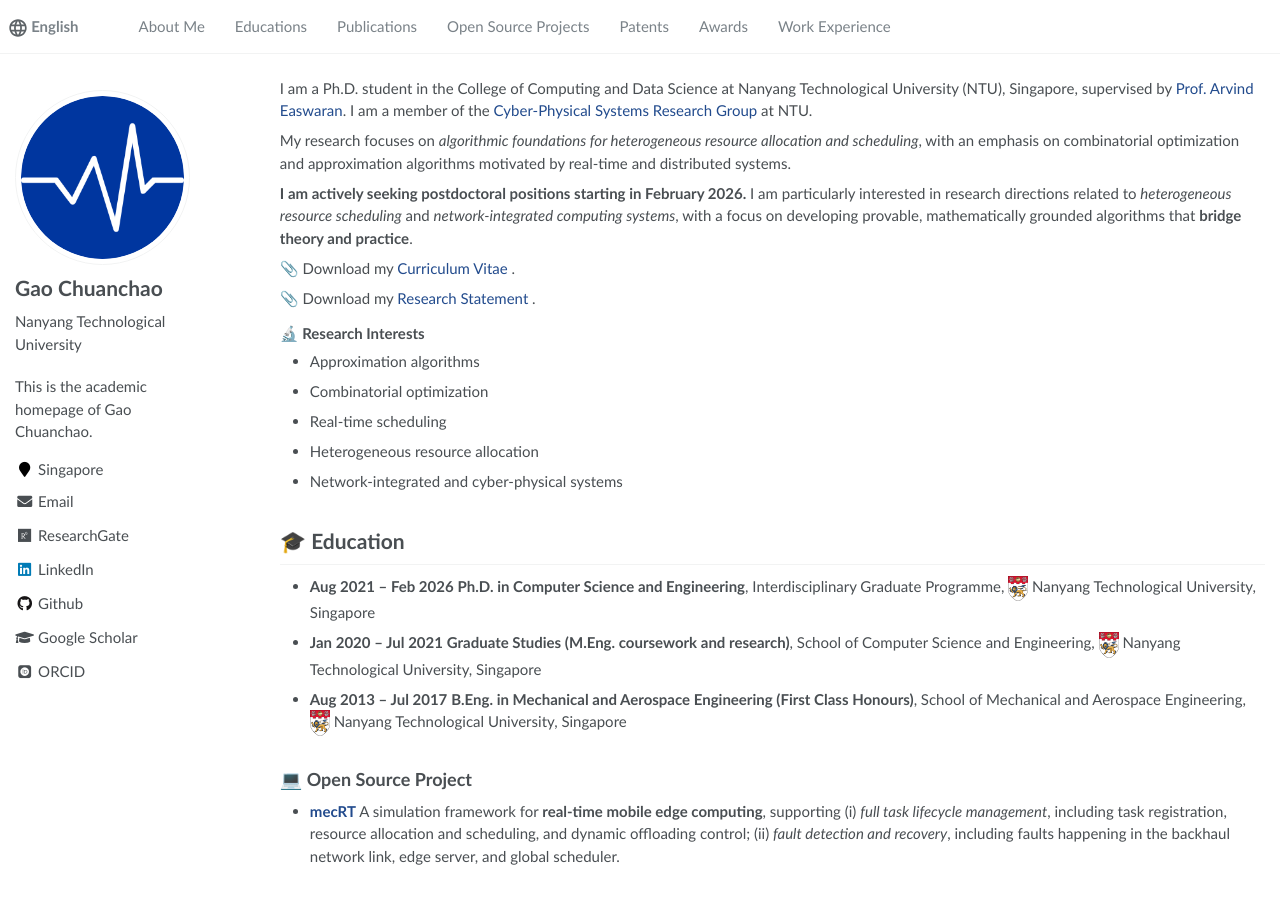
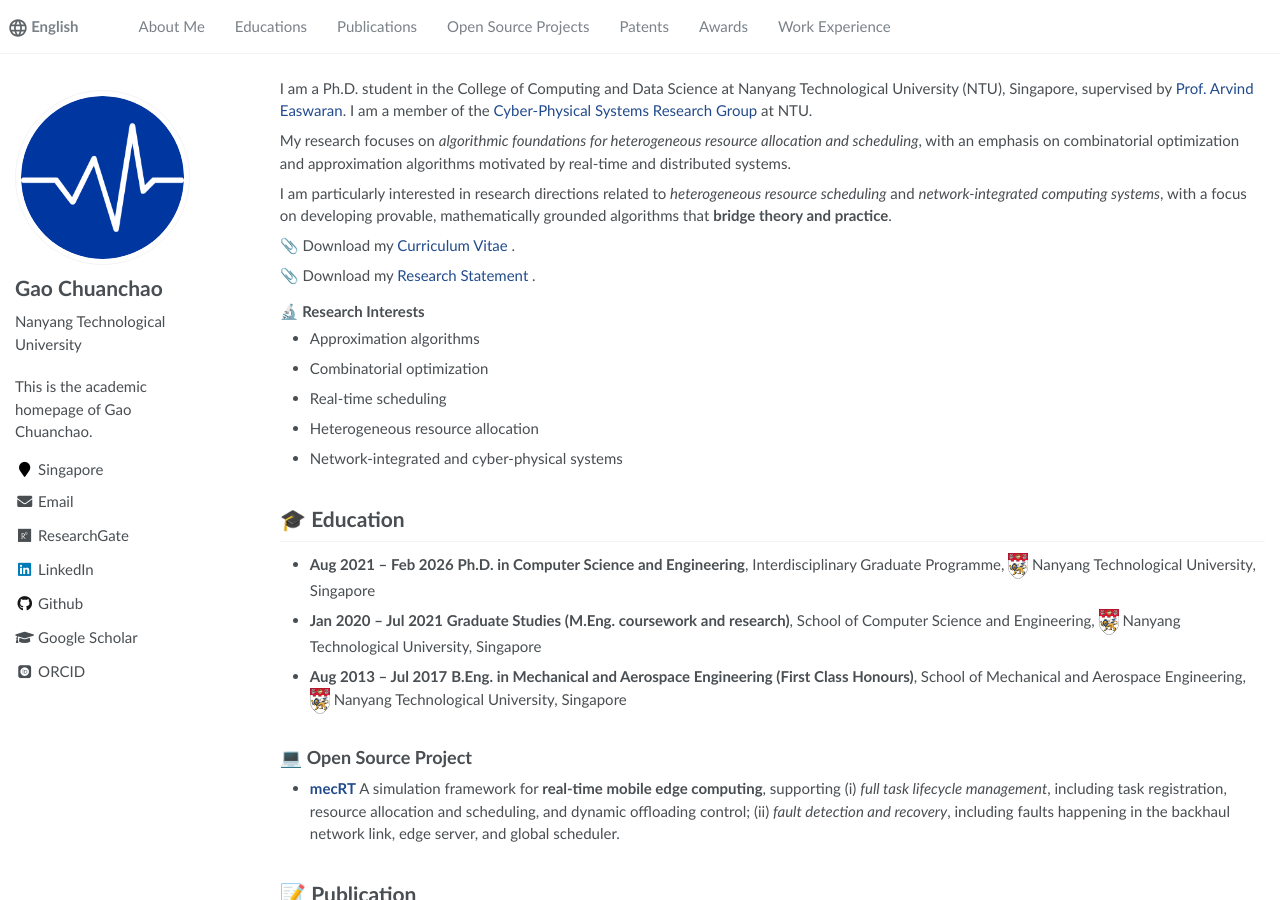
Before and after one commit to gaochuanchao/gaochuanchao.github.io, a Jekyll site: the page built from _pages/about.md, in a window 1280 px wide and 900 px high. Built offline with Jekyll 4.4.1, drawn with Linux system fonts in a browser that asks for light colours; some web fonts are replaced.

Commit message:
update page

```diff
--- a/_pages/about.md
+++ b/_pages/about.md
@@ -21,8 +21,8 @@ I am a Ph.D. student in the College of Computing and Data Science at Nanyang Tec
 
 My research focuses on *algorithmic foundations for heterogeneous resource allocation and scheduling*, with an emphasis on combinatorial optimization and approximation algorithms motivated by real-time and distributed systems.
 
-**I am actively seeking postdoctoral positions starting in February 2026.**
- I am particularly interested in research directions related to *heterogeneous resource scheduling* and *network-integrated computing systems*, with a focus on developing provable, mathematically grounded algorithms that **bridge theory and practice**.
+
+I am particularly interested in research directions related to *heterogeneous resource scheduling* and *network-integrated computing systems*, with a focus on developing provable, mathematically grounded algorithms that **bridge theory and practice**.
 
 
 
```
